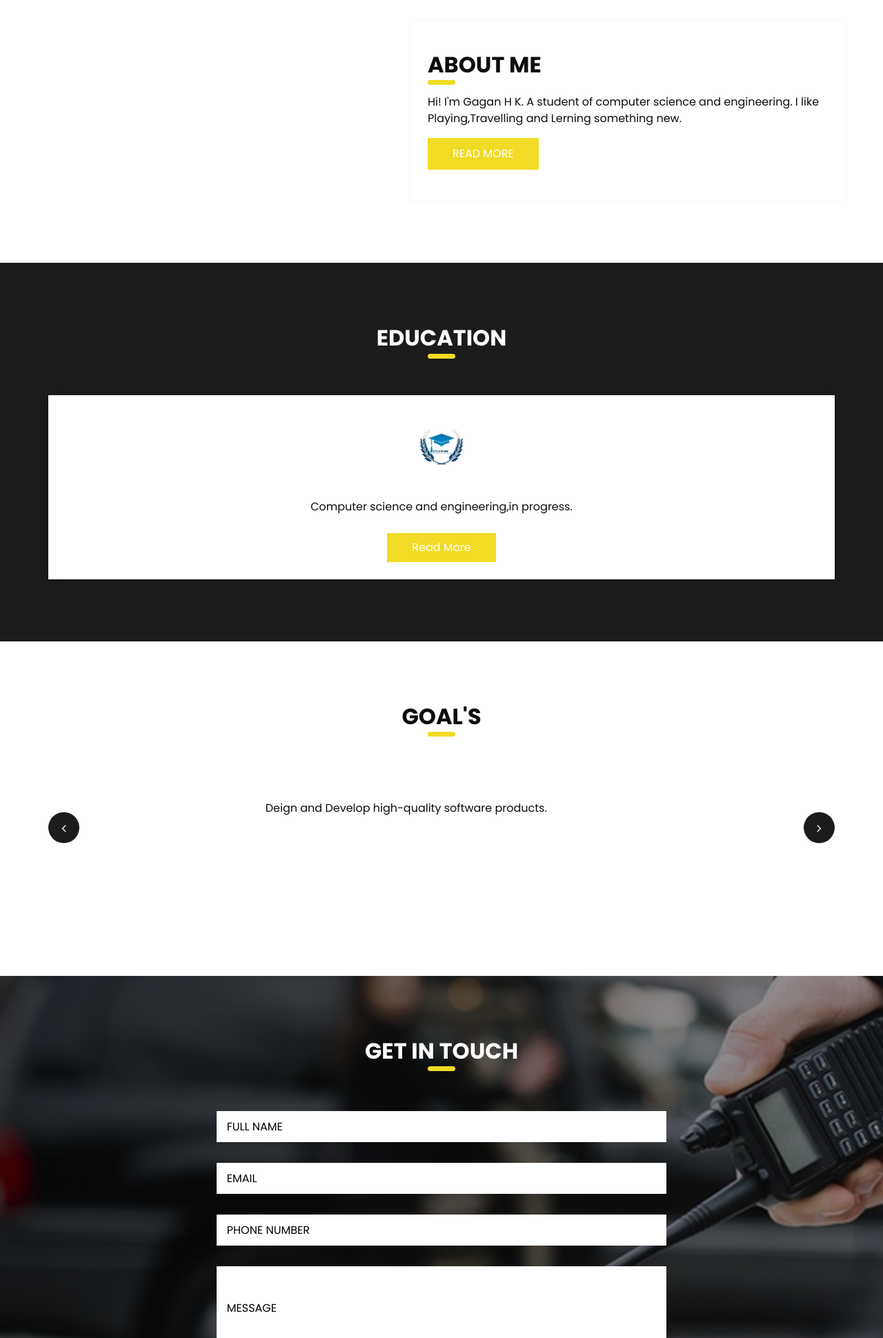
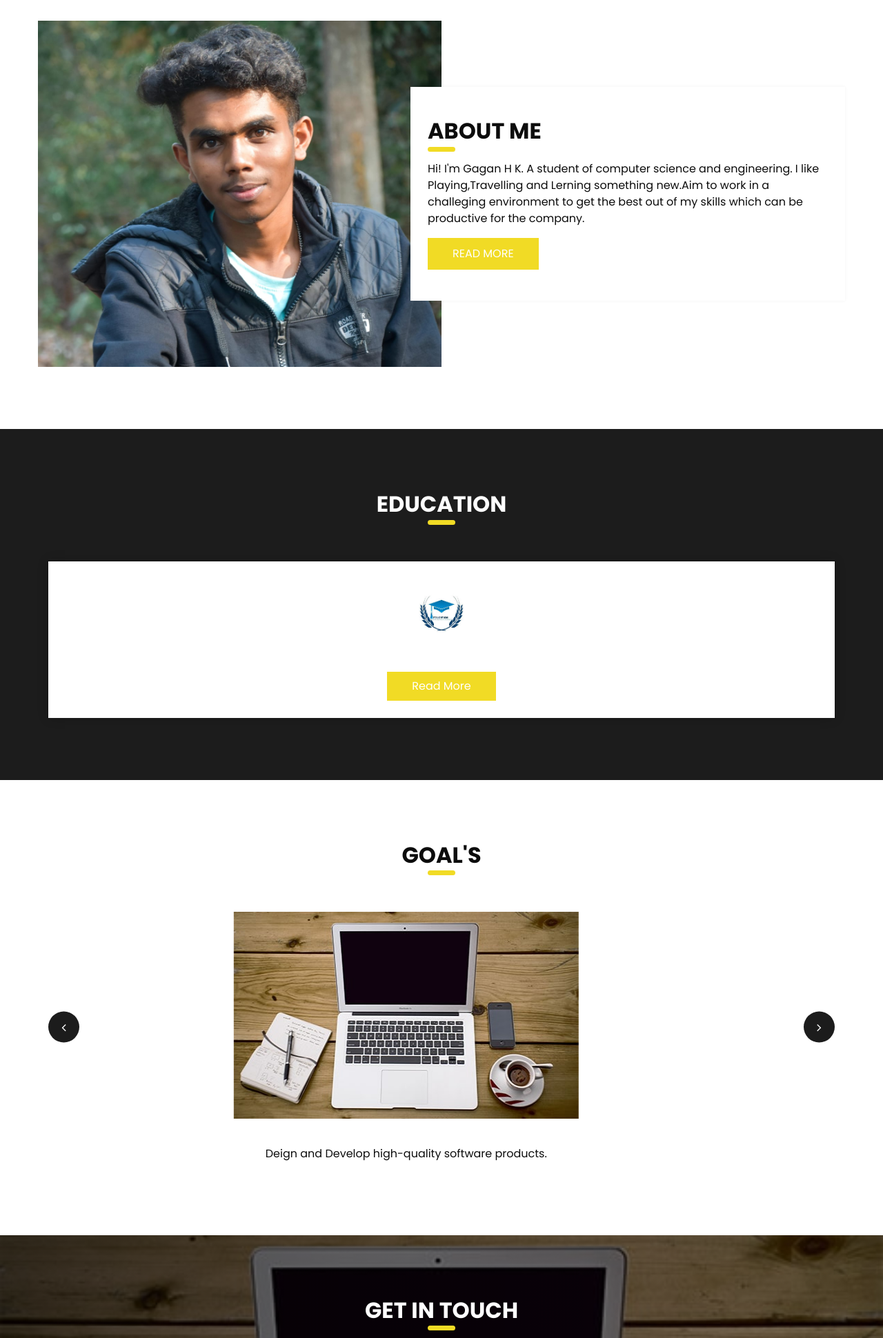
Before and after one commit to GaganHK/portfolio, a plain HTML site: page index.html in a window 1280 px wide. Shown: the part 860-2800 px from the top of the page at 69% size. Drawn offline with Linux system fonts and the light colour scheme.

Commit message:
portfolio

```diff
--- a/index.html
+++ b/index.html
@@ -191,7 +191,7 @@
         <div class="col-md-6 px-0">
           <div class="img_container">
             <div class="img-box">
-              <!-- <img src="images/index1.jpeg" alt="" /> -->
+              <img src="images/index1.jpeg" alt="" />
             </div>
           </div>
         </div>
@@ -204,7 +204,8 @@
             </div>
             <p>
               Hi! I'm Gagan H K. A student of computer science and engineering.
-              I like Playing,Travelling and Lerning something new.
+              I like Playing,Travelling and Lerning something new.Aim to work in a challeging environment to get the best out of my skills which can be productive
+              for the company.
             </p>
             <div class="btn-box">
               <a href="">
@@ -215,6 +216,7 @@
         </div>
       </div>
     </div>
+
   </section>
 
   <!-- end about section -->
@@ -245,9 +247,9 @@
               <h6>
                 <!-- Bodyguard -->
               </h6>
-              <p>
+              <!-- <p>
                 Computer science and engineering,in progress.
-              </p>
+              </p> -->
               <a href="">
                 Read More
               </a>
@@ -275,11 +277,10 @@
           <div class="carousel-item active">
             <div class="box">
               <div class="img-box">
-                <!-- <img src="images/index1.jpeg" alt=""> -->
-              </div>
+              </div>                <img src="images/portfolio-3.jpg" alt="">
+
               <div class="detail-box">
                 <h4>
-                  <!-- Minim Veniam -->
                 </h4>
                 <p>
                Deign and Develop high-quality software products.
@@ -290,7 +291,7 @@
           <div class="carousel-item ">
             <div class="box">
               <div class="img-box">
-                <img src="images/index1.jpeg" alt="">
+                <img src="images/portfolio-4.jpg" alt="">
               </div>
               <div class="detail-box">
                 <h4>
@@ -305,7 +306,7 @@
           <div class="carousel-item ">
             <div class="box">
               <div class="img-box">
-                <img src="images/index1.jpeg" alt="">
+                <img src="images/portfolio-6.jpg" alt="">
               </div>
               <div class="detail-box">
                 <h4>
@@ -339,7 +340,7 @@
   <section class="contact_section layout_padding">
     <div class="contact_bg_box">
       <div class="img-box">
-        <img src="images/contact-bg.jpg" alt="">
+        <img src="images/portfolio-3.jpg" alt="">
       </div>
     </div>
     <div class="container">
```
Also changed, not shown: about.html (+3 -1 lines), contact.html (+1 -1 lines), education.html (+3 -3 lines), images/hero-bg.jpg (deleted), images/portfolio-3.jpg (added), images/portfolio-4.jpg (added), images/portfolio-6.jpg (added), images/t1.jpg (deleted), images/t2.jpg (deleted), images/t3.jpg (deleted).
